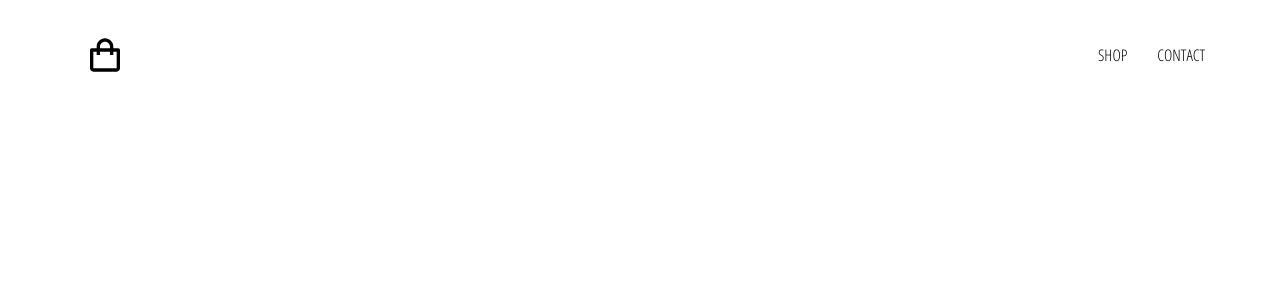
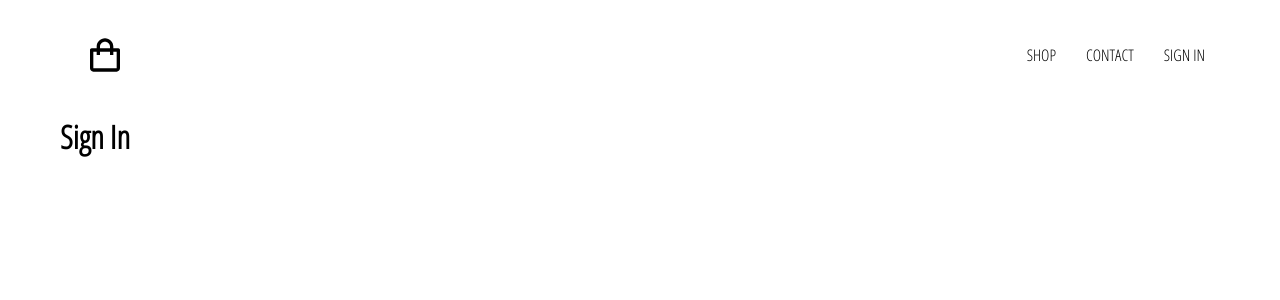
Before and after one commit to bibaswan-bhawal/the-store, a React (Create React App) app: page /sign-in in a window 1280 px wide. Shown: the top 300 px of the page. Built offline with nearby package versions, Linux system fonts and the light colour scheme.

Commit message:
Added sign-in and sign-up page

```diff
--- a/src/App.js
+++ b/src/App.js
@@ -3,9 +3,11 @@ import { Switch, Route } from "react-router-dom";
 
 import "./css/App.css";
 
+import NavBar from "./components/navbar/navbar";
+
 import HomePage from "./pages/homepage/homepage";
 import ShopPage from "./pages/shop/shop";
-import NavBar from "./components/navbar/navbar";
+import LoginPage from "./pages/login/login";
 
 function App() {
   return (
@@ -14,6 +16,7 @@ function App() {
       <Switch>
         <Route exact path="/" component={HomePage} />
         <Route exact path="/shop" component={ShopPage} />
+        <Route exact path="/sign-in" component={LoginPage} />
       </Switch>
     </div>
   );
--- a/src/components/navbar/navbar.js
+++ b/src/components/navbar/navbar.js
@@ -17,6 +17,9 @@ const NavBar = () => (
       <Link className="option" to="/shop">
         CONTACT
       </Link>
+      <Link className="option" to="/sign-in">
+        SIGN IN
+      </Link>
     </div>
   </div>
 );
--- /dev/null
+++ b/src/pages/login/login.js
@@ -0,0 +1,11 @@
+import React from "react";
+
+import "./login.scss";
+
+const LoginPage = () => (
+  <div className="login-in">
+    <h1>Sign In</h1>
+  </div>
+);
+
+export default LoginPage;
```
Also changed, not shown: src/components/sign-in/sign-in.js (added), src/components/sign-in/sign-in.scss (added), src/pages/login/login.scss (added).
